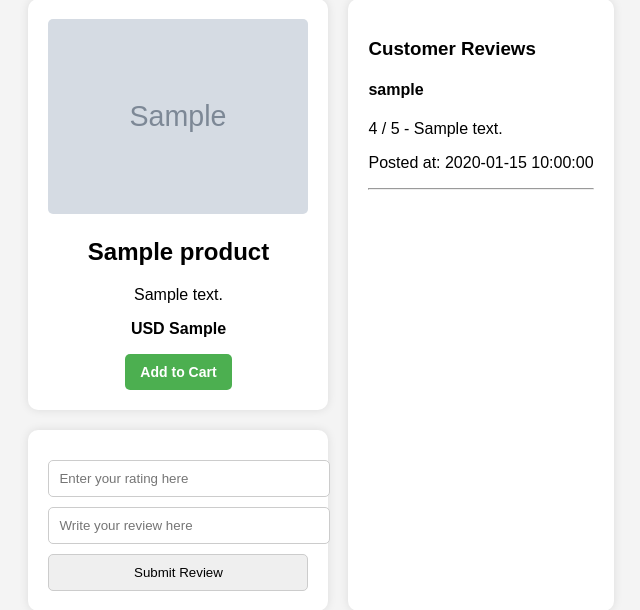
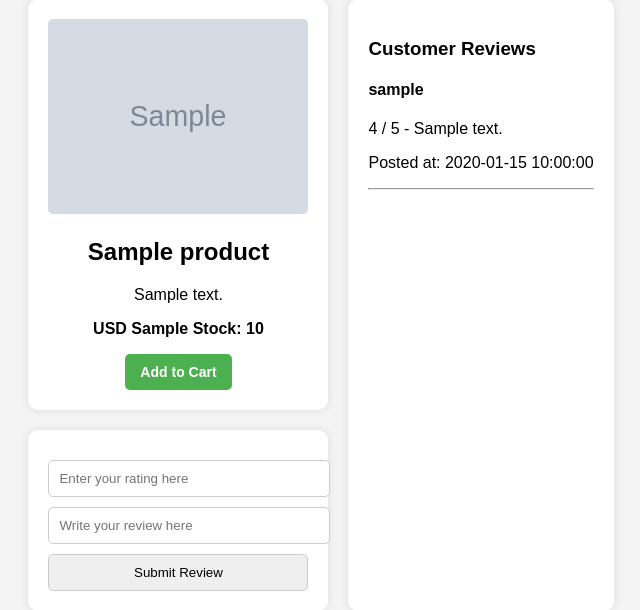
Before and after one commit to williamhgg03/D0018E, a Flask app: page /product_view/1 in a window 1280 px wide. Shown: the part 29-639 px from the top of the page, without its empty margins (319-959 px from the left). Run offline with Flask 3, Linux system fonts and the light colour scheme; tables that the repository leaves empty hold one stand-in row (values such as "Sample post"); grey boxes marked "Sample" are stand-in pictures.

Commit message:
gjorde så man kan se stock

```diff
--- a/server.py
+++ b/server.py
@@ -157,7 +157,6 @@ def product_view(product_id):
     review = request.form.get("new_review")
     rating = request.form.get("rating")
 
-    print("Review:", review)
     if review and rating:
         user = User.query.filter_by(id=session["user_id"]).first()
         new_review = Reviews(product_id=product_id, username=user.username, rating=rating, review=review, created_at=db.func.now())
--- a/templates/product_view.html
+++ b/templates/product_view.html
@@ -78,7 +78,7 @@
                 <img src="{{product.image_url}}" alt="{{ product.name }}">
                 <h2>{{product.name}}</h2>
                 <p>{{product.description}}</p>
-                <p><strong>USD {{product.price}}</strong></p>
+                <p><strong>USD {{product.price}} Stock: {{product.stock}}</strong></p>
                 <a href="/add/{{ product.id }}" class="add-to-cart-btn">Add to Cart</a>
             </div>
             <div class="write-review">
```
